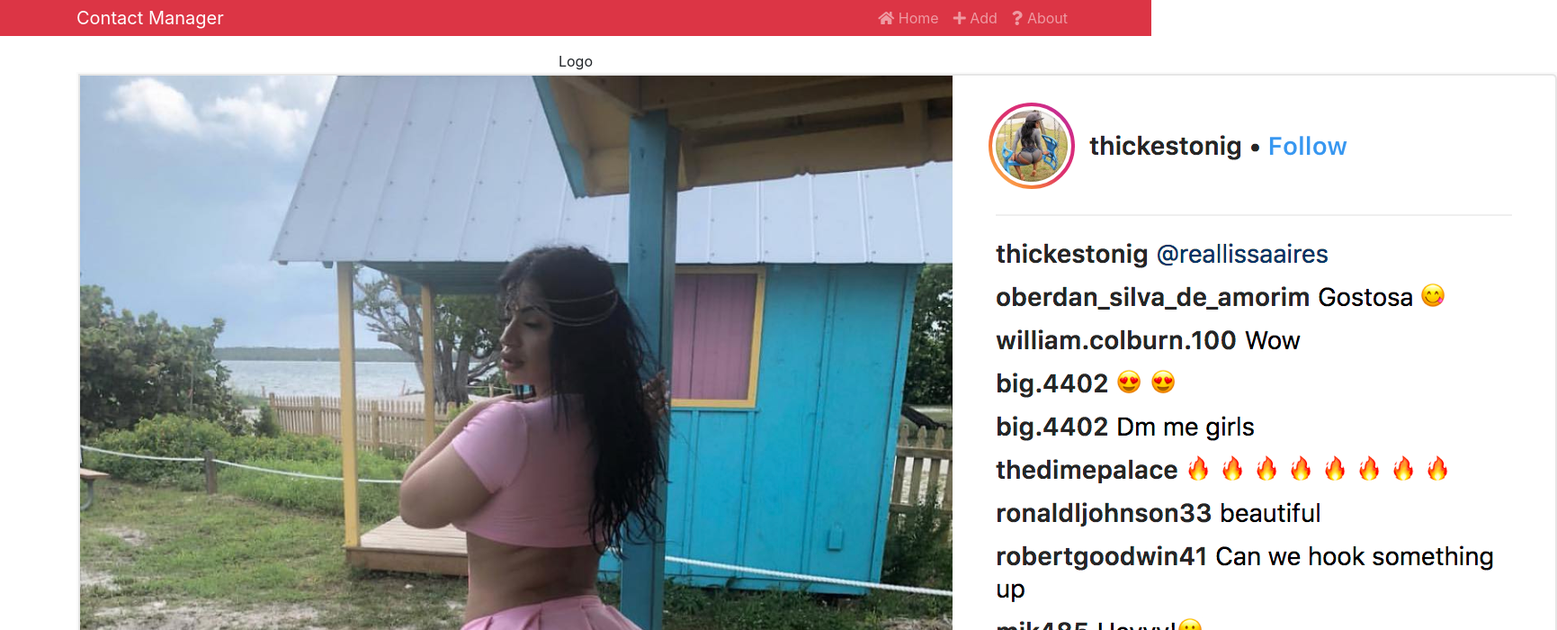
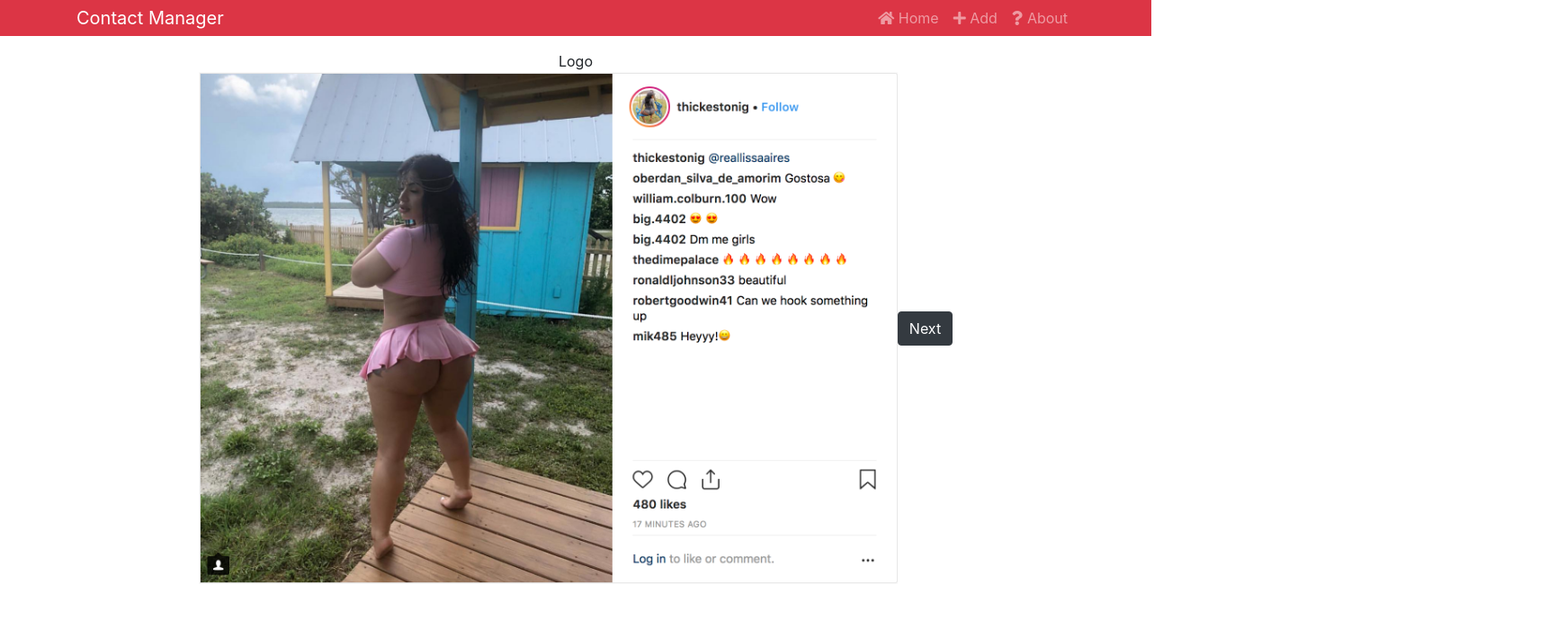
Before and after one commit to aarsenault/InstagramPool, a React (Create React App) app: page /#/feed in a window 1280 px wide. Shown: the top 700 px of the page at 90% size, 1731 px wide, since content can reach past the window. Built offline with nearby package versions, Linux system fonts and the light colour scheme; no server answers.

Commit message:
initial gram feed css

```diff
--- a/src/components/feed/Feed.js
+++ b/src/components/feed/Feed.js
@@ -1,4 +1,7 @@
 import React, { Component } from 'react';
+
+import './style.css';
+
 
 const importAll = (r) => {
   return r.keys().map(r);
@@ -22,7 +25,7 @@ export default class Feed extends Component {
         <div>
           Logo
         </div>
-        <img src={images[this.state.currentImage]} alt="instagram" />
+        <img className="gramPic" src={images[this.state.currentImage]} alt="instagram" />
         <button type="button" className="btn btn-dark" onClick={this.nextPhoto}>Next</button>
       </div>
     );
--- /dev/null
+++ b/src/components/feed/style.css
@@ -0,0 +1,3 @@
+.gramPic {
+  width: 70%;
+}
```
